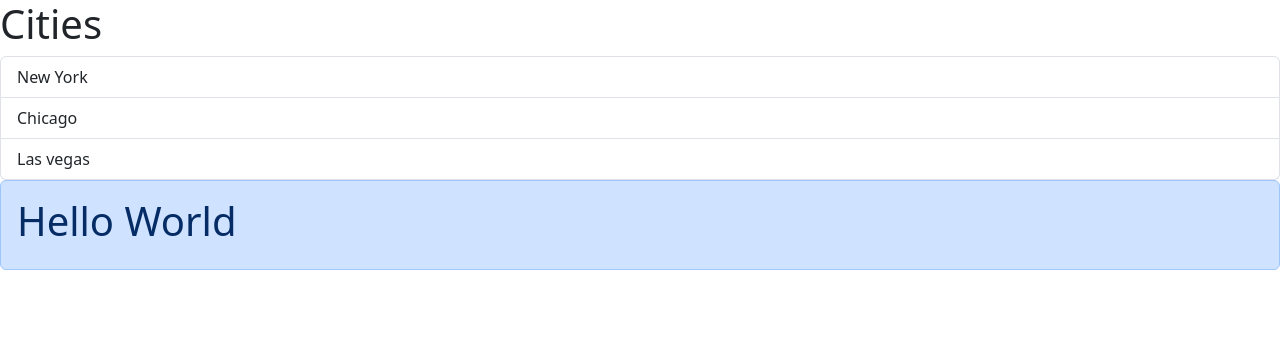
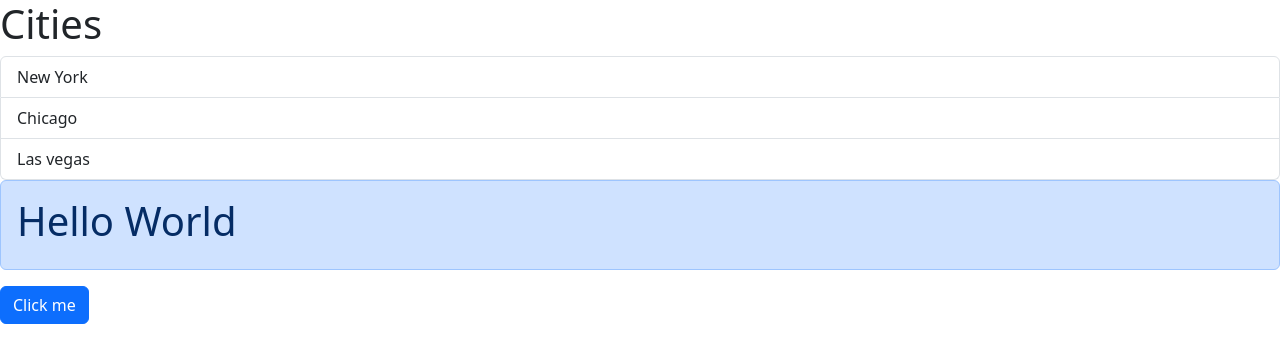
Before and after one commit to deepanshuarya75way/React, a React (Vite) app in the folder react-app/: page / in a window 1280 px wide. Shown: the top 362 px of the page. Built offline with nearby package versions, Linux system fonts and the light colour scheme.

Commit message:
button component

```diff
--- a/react-app/src/App.tsx
+++ b/react-app/src/App.tsx
@@ -1,5 +1,7 @@
 import Alert from "./components/Alert"
 import ListGroup from "./components/ListGroup"
+import Button from "./components/Button"
+
 function App(){
   const items = ["New York", "Chicago", "Las vegas"]
   const handleSelectItem = (item: string) => {
@@ -11,6 +13,7 @@
       <Alert>
         <h1>Hello World</h1>
       </Alert>
+      <Button text="Click me"  />
     </div>
   )
 }
--- a/react-app/src/components/Alert.tsx
+++ b/react-app/src/components/Alert.tsx
@@ -1,4 +1,4 @@
-import React, { ReactNode } from 'react'
+import { ReactNode } from 'react'
 
 interface Props{
     children: ReactNode
--- /dev/null
+++ b/react-app/src/components/Button.tsx
@@ -0,0 +1,12 @@
+interface Props {
+    text: string
+}
+
+
+const Button = ({ text }: Props) => {
+    return (
+        <button type="button" className="btn btn-primary" onClick={()=> console.log(text)}>{text}</button>
+    )
+}
+
+export default Button
```
